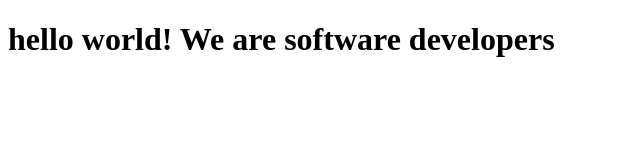
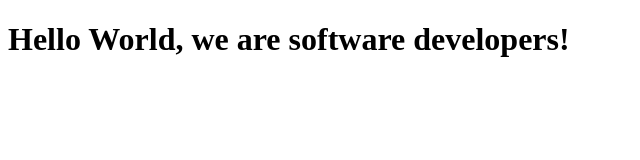
Before and after one commit to sulaimonaa/MicroverseHTML-CSS-Project, a plain HTML site: page index.html in a window 1280 px wide. Shown: the whole page, without its empty margins (0-640 px from the left). Drawn offline with Linux system fonts and the light colour scheme.

Commit message:
Azeez Second Push

```diff
--- a/index.html
+++ b/index.html
@@ -7,6 +7,6 @@
     <title>Document</title>
 </head>
 <body>
-    <h1>hello world! We are software developers</h1>
+    <h1>Hello World, we are software developers!</h1>
 </body>
 </html>
```
